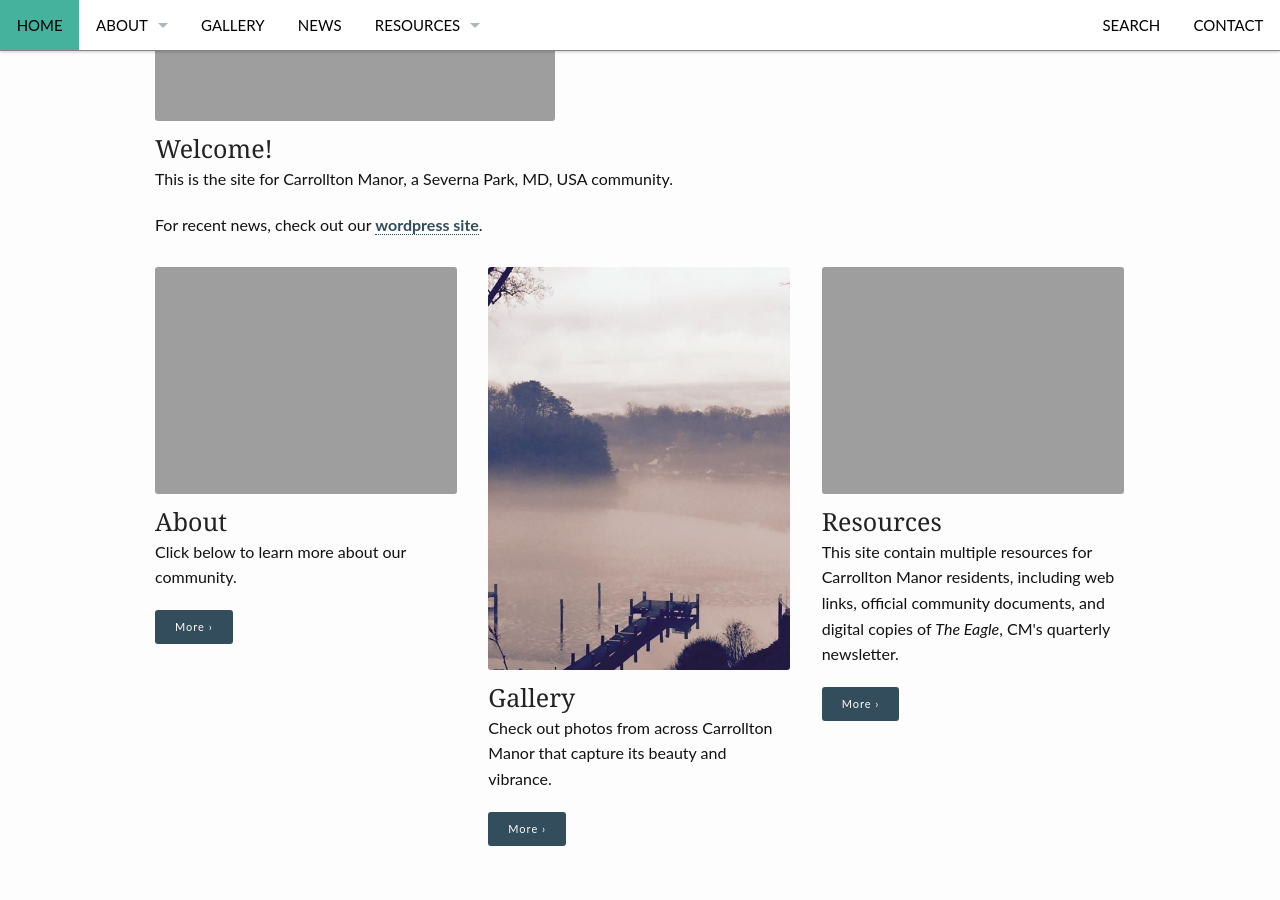
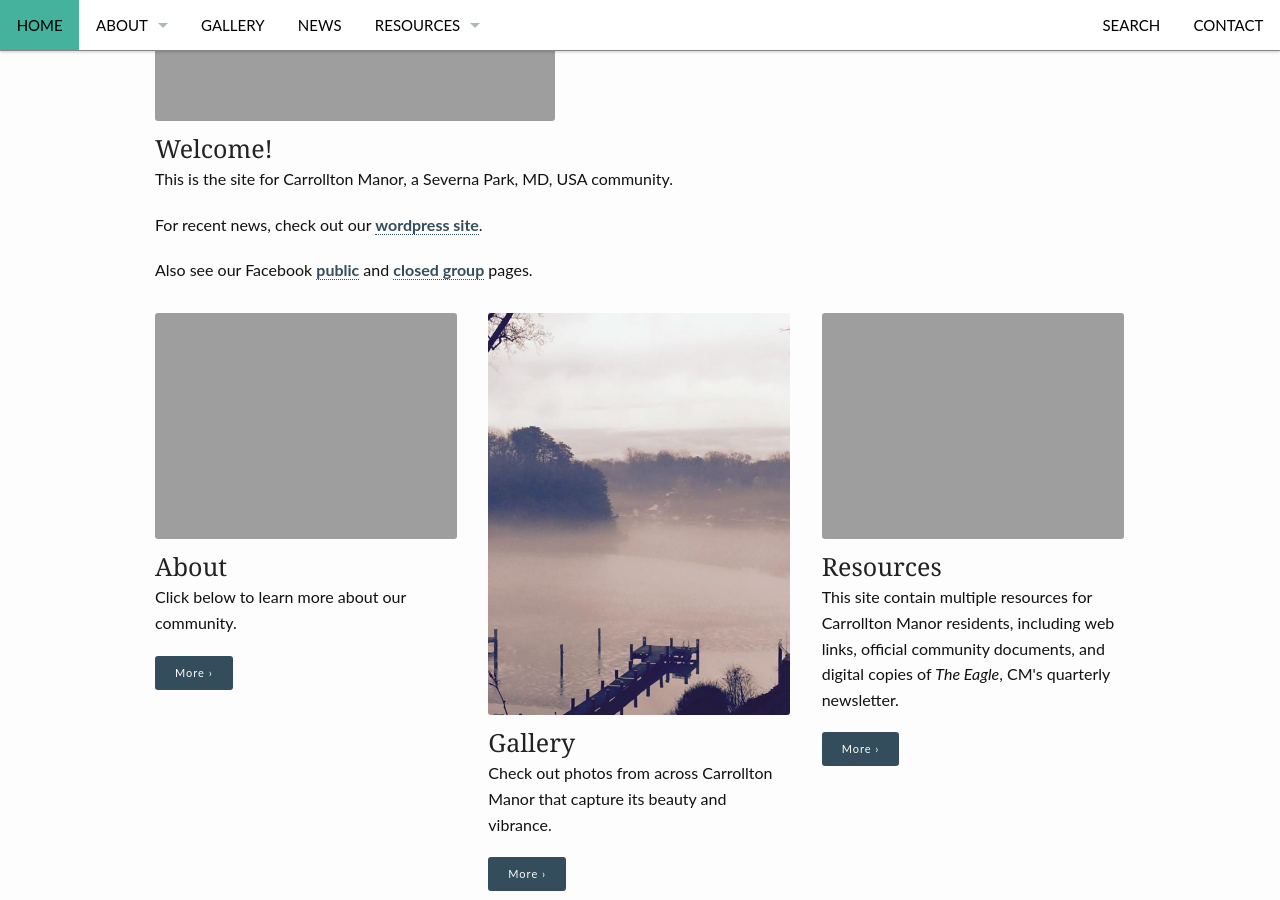
Before and after one commit to carrolltonmanor/carrolltonmanor.github.io, a Jekyll site: the page built from index.md, in a window 1280 px wide and 900 px high, scrolled down 309 px. Built offline with Jekyll 4.4.1, drawn with Linux system fonts in a browser that asks for light colours.

Commit message:
added mention of Facebook pages on front web page.

```diff
--- a/_layouts/frontpage.html
+++ b/_layouts/frontpage.html
@@ -17,7 +17,9 @@ format: blog-index
 <div class="row">
     <div class="medium-12 columns">
         <h2 class="font-size-h3 t10">Welcome!</h2>
-        <p>This is the site for Carrollton Manor, a Severna Park, MD, USA community.</p><p>For recent news, check out our <a href="http://carrolltonmanorblog.wordpress.com">wordpress site</a>.</p>
+        <p>This is the site for Carrollton Manor, a Severna Park, MD, USA community.</p>
+        <p>For recent news, check out our <a href="http://carrolltonmanorblog.wordpress.com">wordpress site</a>.</p>
+        <p>Also see our Facebook <a href="https://www.facebook.com/carrolltonmanorpage/?fref=ts">public</a> and <a href="https://www.facebook.com/groups/312436932265345/?fref=ts">closed group</a> pages.
     </div><!-- /.medium-12.columns -->
 </div>
 
```
